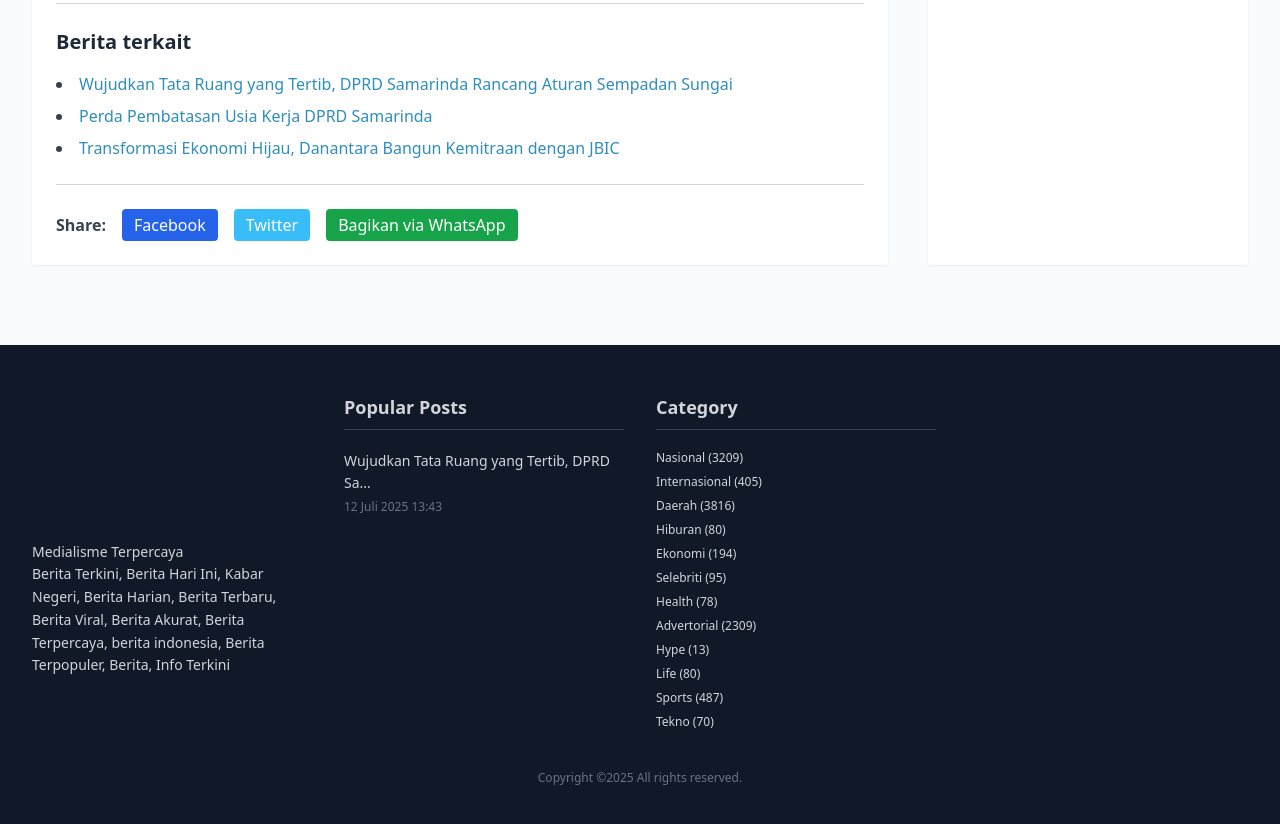
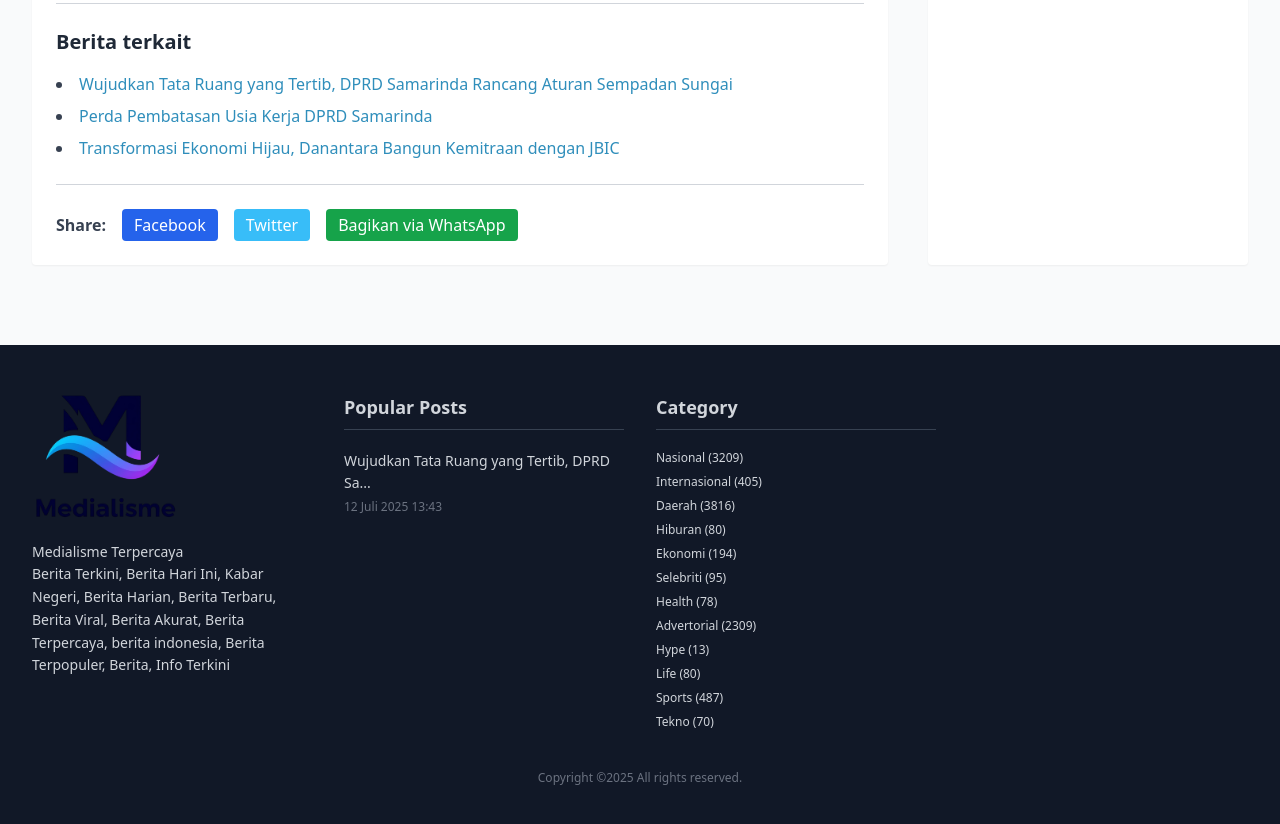
Before and after one commit to Fahdil-XD/website-berita, a plain HTML site: page index.html in a window 1280 px wide. Shown: the part 1958-2782 px from the top of the page. Drawn offline with nearby package versions, Linux system fonts and the light colour scheme.

Commit message:
index.html

```diff
--- a/index.html
+++ b/index.html
@@ -406,7 +406,7 @@
   <footer class="bg-gray-900 text-gray-300 py-12 mt-20 select-none">
     <div class="max-w-7xl mx-auto px-4 md:px-8 grid grid-cols-1 md:grid-cols-4 gap-8">
       <div>
-        <img class="h-32 w-auto mb-5" src="/img/logos/logos-Photoroom.png" alt="">
+        <img class="h-32 w-auto mb-5" src="logos-Photoroom.png" alt="">
         <p class="text-sm leading-relaxed max-w-xs">
           Medialisme Terpercaya<br />
           Berita Terkini, Berita Hari Ini, Kabar Negeri, Berita Harian, Berita Terbaru, Berita Viral, Berita Akurat,
```
